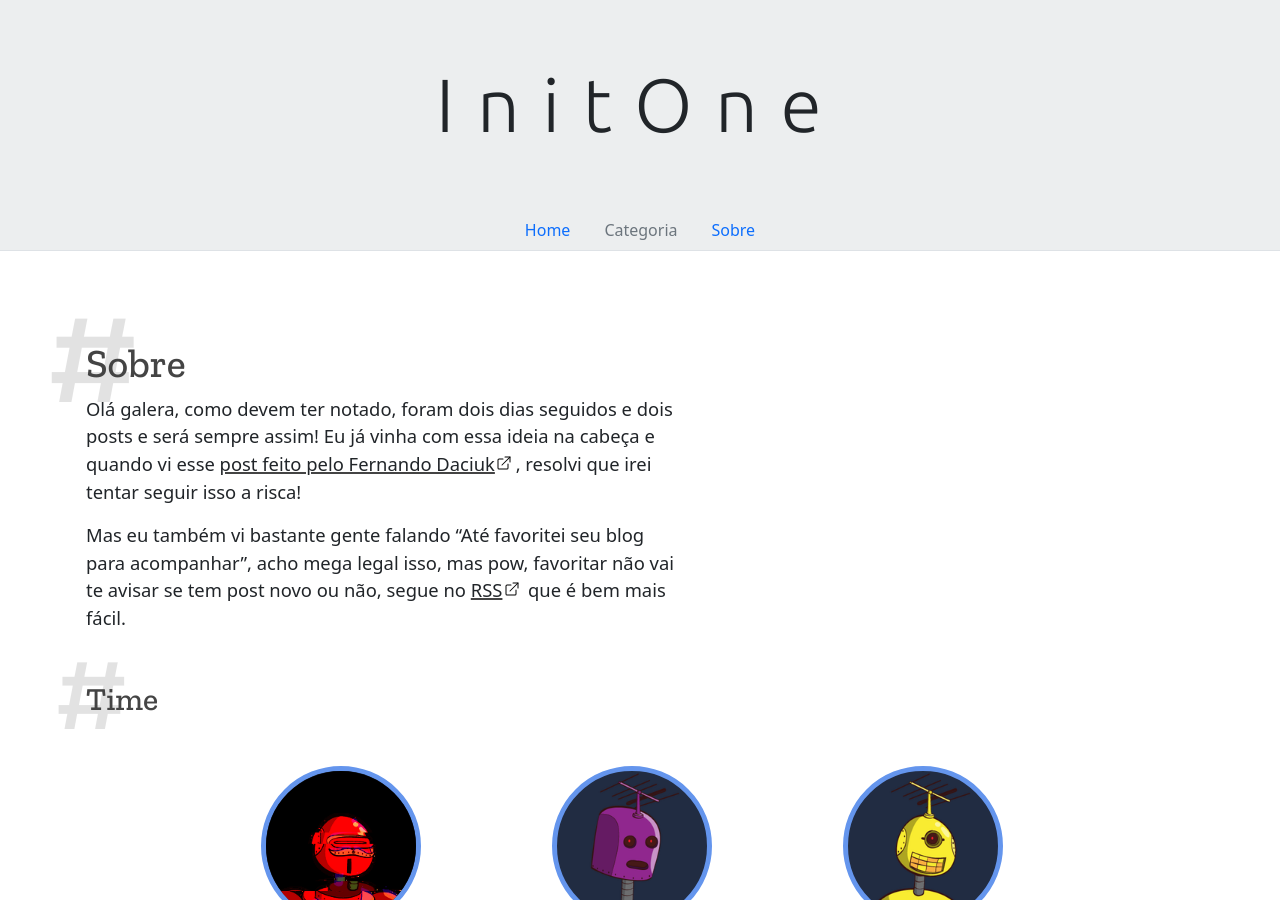
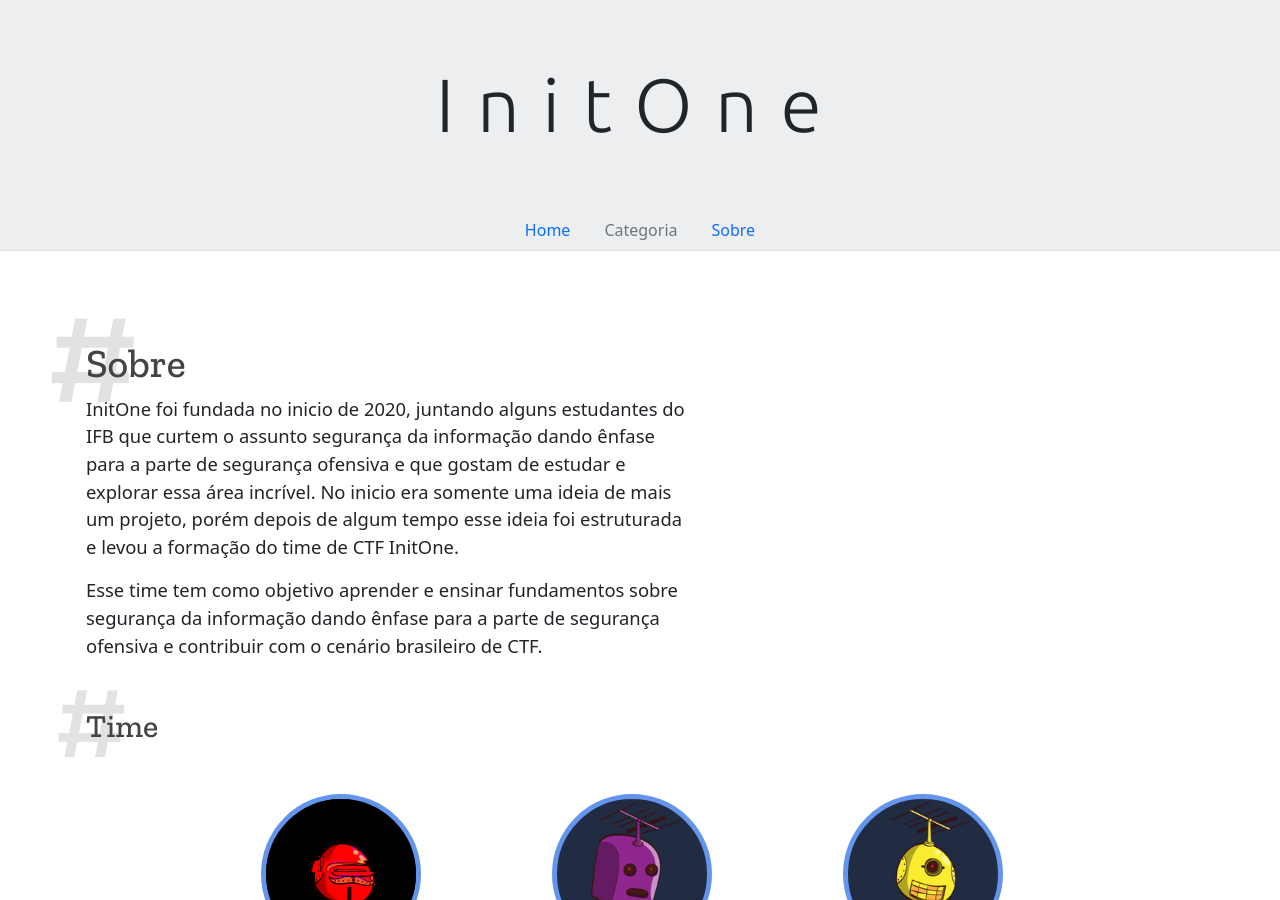
Before and after one commit to in1t0n3/initone.com.br, a Jekyll site: the page built from sobre.md, in a window 1280 px wide and 900 px high. Built offline with Jekyll 4.4.1, drawn with Linux system fonts in a browser that asks for light colours.

Commit message:
Update sobre.md

```diff
--- a/sobre.md
+++ b/sobre.md
@@ -4,6 +4,6 @@ layout: sobre
 
 # Sobre
 
-Olá galera, como devem ter notado, foram dois dias seguidos e dois posts e será sempre assim! Eu já vinha com essa ideia na cabeça e quando vi esse [post feito pelo Fernando Daciuk](http://blog.da2k.com.br/2014/12/31/um-post-por-dia/), resolvi que irei tentar seguir isso a risca!
+InitOne foi fundada no inicio de 2020, juntando alguns estudantes do IFB que curtem o assunto segurança da informação dando ênfase para a parte de segurança ofensiva e que gostam de estudar e explorar essa área incrível. No inicio era somente uma ideia de mais um projeto, porém depois de algum tempo esse ideia foi estruturada e levou a formação do time de CTF InitOne.
 
-Mas eu também vi bastante gente falando "Até favoritei seu blog para acompanhar", acho mega legal isso, mas pow, favoritar não vai te avisar se tem post novo ou não, segue no [RSS](https://willianjusten.com.br/sitemap.xml) que é bem mais fácil.
+Esse time tem como objetivo aprender e ensinar fundamentos sobre segurança da informação dando ênfase para a parte de segurança ofensiva e contribuir com o cenário brasileiro de CTF.
```
